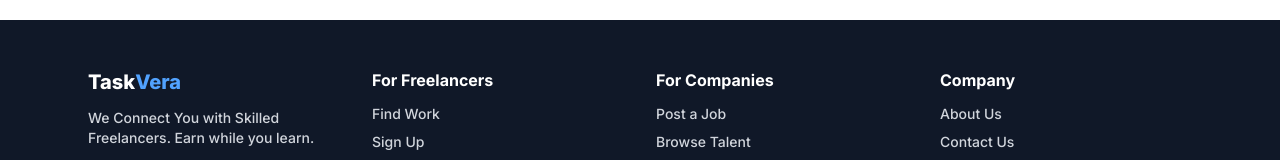
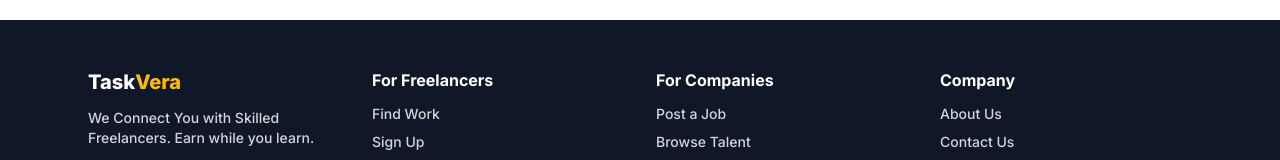
Before and after one commit to braysonimbambi455/Taskvera-mvp, a Next.js app: page / in a window 1280 px wide. Shown: the part 3197-3357 px from the top of the page. Built offline with nearby package versions, Linux system fonts and the light colour scheme; no server answers.

Commit message:
Matched footer logo colors to header

```diff
--- a/components/Footer.tsx
+++ b/components/Footer.tsx
@@ -5,7 +5,7 @@ export default function Footer() {
     <footer className="bg-gray-900 text-gray-300 mt-20">
       <div className="max-w-6xl mx-auto px-6 py-12 grid grid-cols-1 sm:grid-cols-2 md:grid-cols-4 gap-8">
         <div>
-          <h3 className="text-white text-xl font-extrabold mb-3">Task<span className="text-blue-400">Vera</span></h3>
+          <h3 className="text-white text-xl font-extrabold mb-3">Task<span className="text-amber-400">Vera</span></h3>
           <p className="text-sm font-medium">We Connect You with Skilled Freelancers. Earn while you learn.</p>
         </div>
         <div>
```
